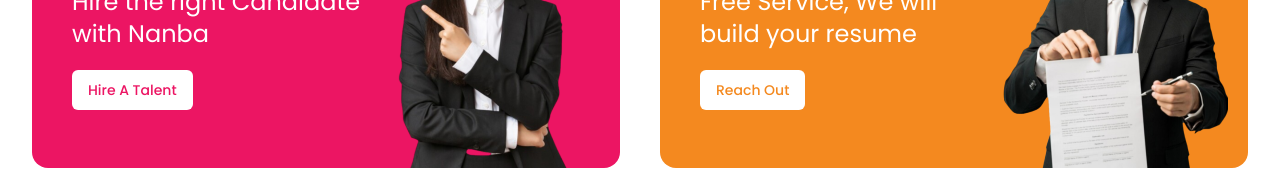
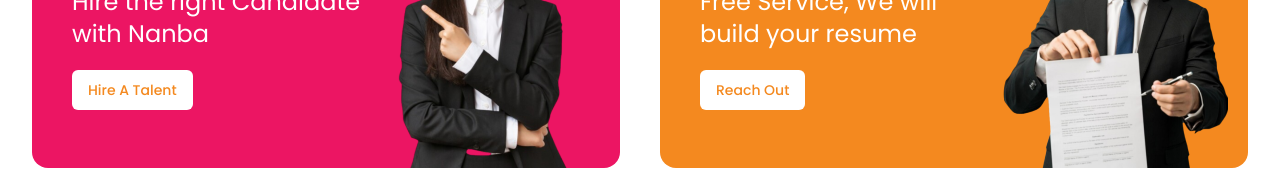
Before and after one commit to Digiconnekt/nanba, a React (Vite) app: page / in a window 1280 px wide. Shown: the part 3303-3473 px from the top of the page. Built offline with nearby package versions, Linux system fonts and the light colour scheme.

Commit message:
resume builder updated

```diff
--- a/src/pages/Home/partials/BeginExp.jsx
+++ b/src/pages/Home/partials/BeginExp.jsx
@@ -8,21 +8,15 @@
     title: "Hire the right Candidate with Nanba",
     img: "hire-candidate.png",
     bg: "bg-[#EC1563]",
-    trigger: (
-      <Button asChild className="bg-white text-[#EC1563] hover:bg-white/90">
-        <span>Hire A Talent</span>
-      </Button>
-    ),
+    btnText: "Hire A Talent",
+    resumeBuilder: false,
   },
   {
     title: "Free Service, We will build your resume",
     img: "build-resume.png",
     bg: "bg-[#F4891F]",
-    trigger: (
-      <Button asChild className="bg-white text-[#F4891F] hover:bg-white/90">
-        <span>Reach Out</span>
-      </Button>
-    ),
+    btnText: "Reach Out",
+    resumeBuilder: true,
   },
 ];
 
@@ -55,7 +49,17 @@
             >
               <div className="lg:max-w-[200px] xl:max-w-[300px] ">
                 <h4 className="text-white text-2xl mb-5">{data.title}</h4>
-                <HireTalentModal modalTrigger={data.trigger} />
+                <HireTalentModal
+                  resumeBuilder={data.resumeBuilder}
+                  modalTrigger={
+                    <Button
+                      asChild
+                      className="bg-white text-[#F4891F] hover:bg-white/90"
+                    >
+                      <span>{data.btnText}</span>
+                    </Button>
+                  }
+                />
               </div>
               <figure className="hidden lg:block absolute right-5 bottom-0">
                 <img
--- a/src/pages/Home/partials/modals/HireTalentModal.jsx
+++ b/src/pages/Home/partials/modals/HireTalentModal.jsx
@@ -33,7 +33,12 @@
   message: Yup.string().required("message is required"),
 });
 
-const HireTalentModal = ({ modalTrigger, triggerClass, selectedCategory }) => {
+const HireTalentModal = ({
+  modalTrigger,
+  triggerClass,
+  selectedCategory,
+  resumeBuilder = false,
+}) => {
   const { isLoading, data, sendMailReq } = useMail();
   const {
     isLoading: isLoadingFileUpload,
@@ -134,7 +139,7 @@
         <DialogContent className="max-w-3xl">
           <DialogHeader>
             <DialogTitle className="border-b pb-4 mb-4">
-              Hire A Talent{" "}
+              {resumeBuilder ? "Resume Builder" : "Hire A Talent"}
               <span className="text-gray-600 font-normal">
                 {selectedCategory && `- ${selectedCategory}`}
               </span>
@@ -182,6 +187,8 @@
                   </span>
                 )}
               </div>
+              {!resumeBuilder && (
+                <>
                   <div className="col-span-8">
                     <Label htmlFor="jd" className="text-xs">
                       Attach JD file here
@@ -206,9 +213,15 @@
                       )}
                     </Button>
                   </div>
+                </>
+              )}
               <div className="col-span-12">
                 <Textarea
-                  placeholder="write your job requirement here *"
+                  placeholder={
+                    resumeBuilder
+                      ? "write a brief about yourself"
+                      : "write your job requirement here *"
+                  }
                   name="message"
                   value={formData.message}
                   onChange={onChangeHandler}
```
Lines whose indentation alone changed are shown as unchanged.
